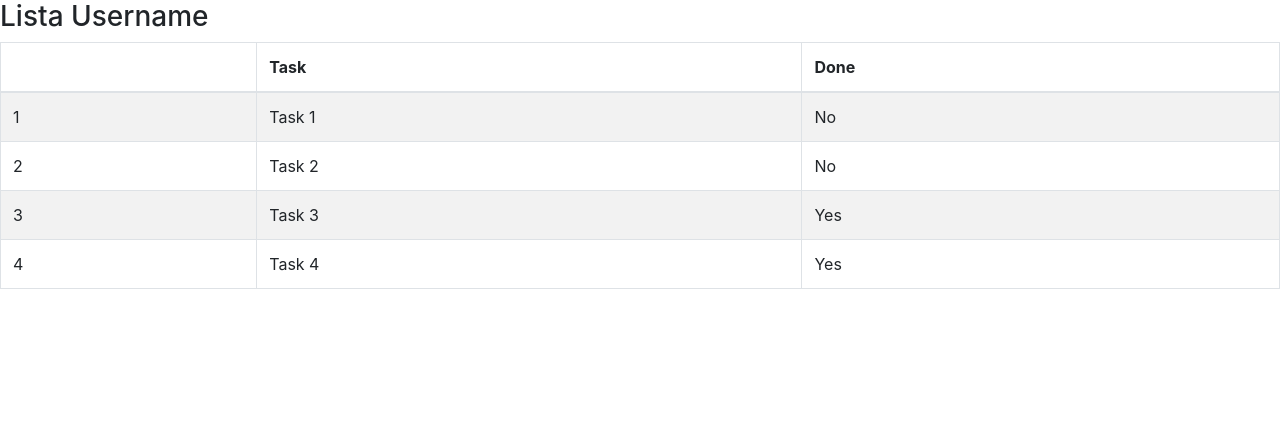
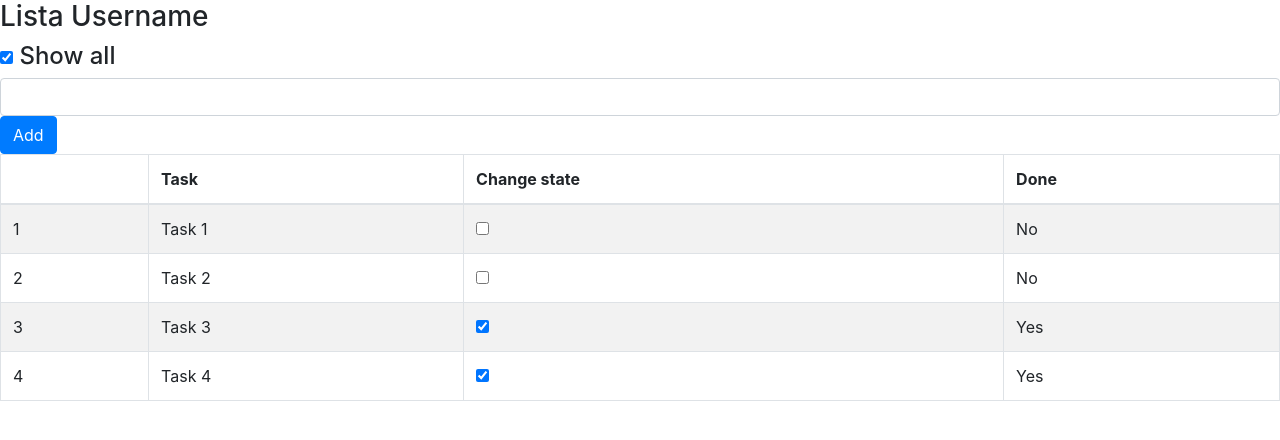
Before and after one commit to KamilMarkuszewski/AngularTutorials, an Angular app in the folder todoList/: page / in a window 1280 px wide. Shown: the top 440 px of the page. Built offline with nearby package versions, Linux system fonts and the light colour scheme.

Commit message:
working todoList

```diff
--- a/todoList/src/app/app.component.html
+++ b/todoList/src/app/app.component.html
@@ -1,11 +1,23 @@
+<div class="m-a-2">
 
 <h3>Lista {{getName()}}</h3>
+
+<h4 class="m-a-2"><input type="checkbox" [(ngModel)]="model.showAll"/> Show all</h4>
+
+<div class="m-t-2 m-b-2">
+
+  <input class="form-control" #todoText/>
+  <button class="btn btn-primary m-t-1" (click)="addItem(todoText.value)">
+    Add
+  </button>
+</div>
 
 <table class="table table-striped table-bordered">
   <thead>
     <tr>
       <th></th>
       <th>Task</th>
+      <th>Change state</th>
       <th>Done</th>
     </tr>
   </thead>
@@ -13,6 +25,7 @@
     <tr *ngFor="let item of getTodoItems(); let i = index;">
       <td>{{i + 1}}</td>
       <td>{{item.action}}</td>
+      <td><input type="checkbox" [(ngModel)]="item.done"/></td>
       <td [ngSwitch]="item.done">
         <span *ngSwitchCase="true">Yes</span>
         <span *ngSwitchDefault>No</span>
@@ -21,3 +34,5 @@
   </tbody>
 
 </table>
+
+</div>
--- a/todoList/src/app/app.component.ts
+++ b/todoList/src/app/app.component.ts
@@ -1,5 +1,5 @@
 import { Component } from '@angular/core';
-import { Model } from "./model";
+import { Model, TodoItem } from "./model";
 
 @Component({
   selector: 'todo-app',
@@ -18,6 +18,21 @@ export class AppComponent {
 
   getTodoItems()
   {
-    return this.model.items;
+    if(this.model.showAll)
+    {
+      return this.model.items;
+    }
+    else
+    {
+      return this.model.items.filter(i => !i.done);
+    }
+  }
+
+  addItem(item)
+  {
+    if(item != "")
+    {
+      this.model.items.push(new TodoItem(item, false));
+    }
   }
 }
--- a/todoList/src/app/model.ts
+++ b/todoList/src/app/model.ts
@@ -3,6 +3,7 @@ export class Model
 {
     user;
     items;
+    showAll;
 
     constructor() {
         this.user = "Username";
@@ -13,6 +14,7 @@ export class Model
             new TodoItem("Task 3", true),
             new TodoItem("Task 4", true)
         ];
+        this.showAll = true;
     }
 }
 
```
